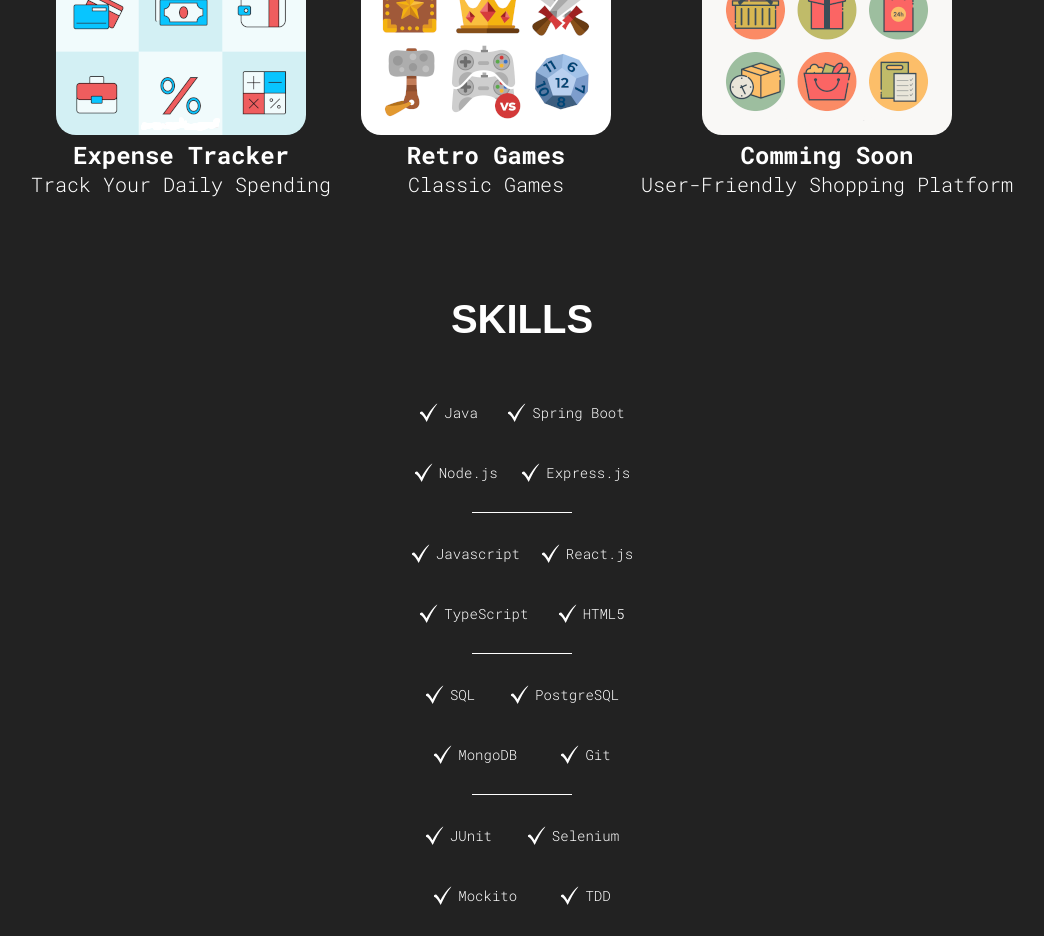
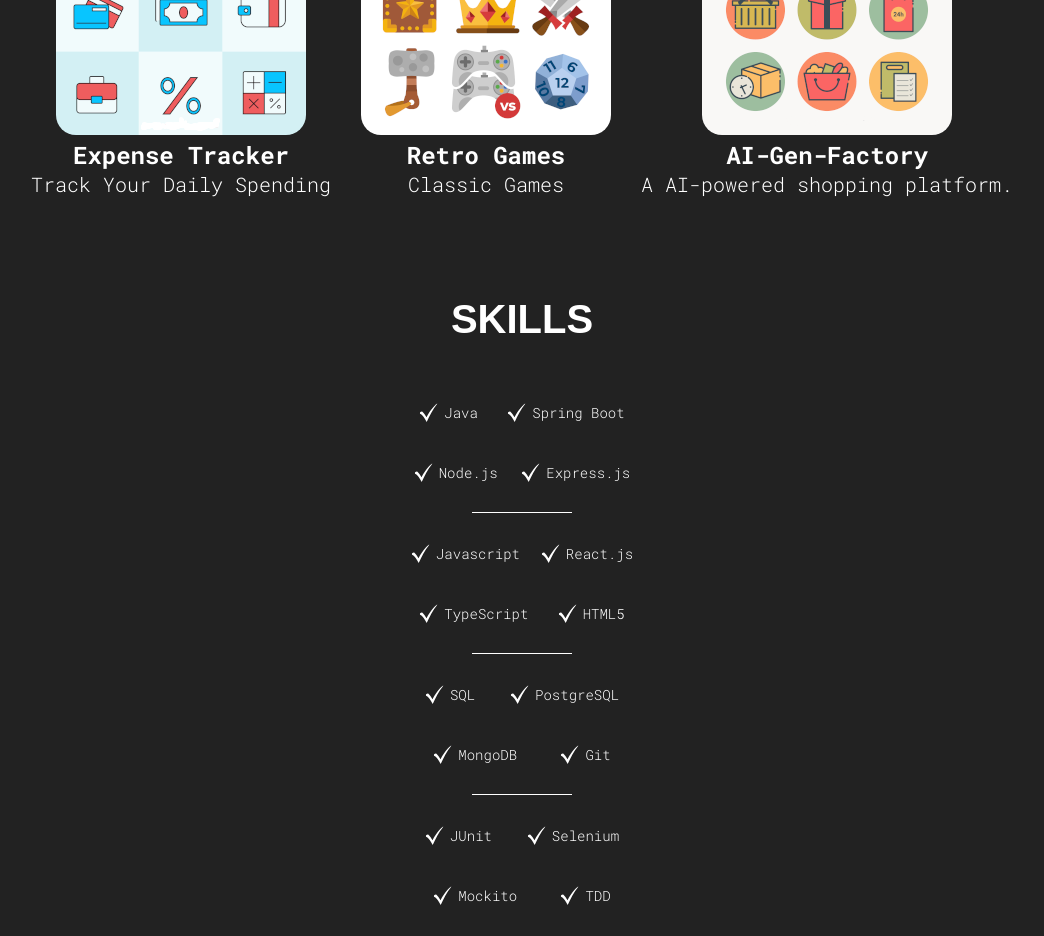
Before and after one commit to ImZaharias/My-Portfolio, a React (Vite) app: page / in a window 1280 px wide. Shown: the part 1120-2056 px from the top of the page, without its empty margins (118-1162 px from the left). Built offline with nearby package versions, Linux system fonts and the light colour scheme.

Commit message:
update project section

```diff
--- a/src/sections/Projects/Projects.jsx
+++ b/src/sections/Projects/Projects.jsx
@@ -20,9 +20,9 @@ function Projects() {
           p="Classic Games"
           />
           <ProjectCard src={order}
-          link="https://github.com/ImZaharias"
-          h3="Comming Soon"
-          p="User-Friendly Shopping Platform "
+          link="https://github.com/ImZaharias/AI-Gen-Factory"
+          h3="AI-Gen-Factory"
+          p="A AI-powered shopping platform."
           />
         </div>
     </section>
```
